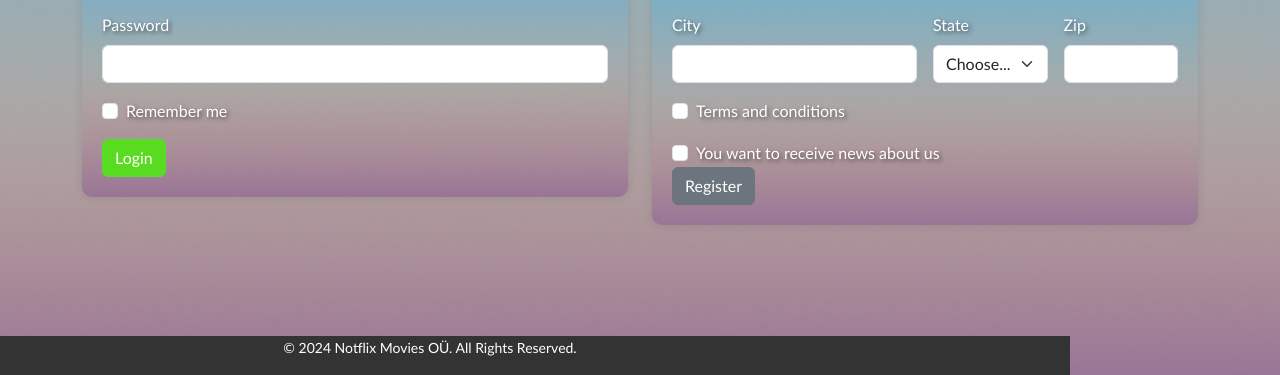
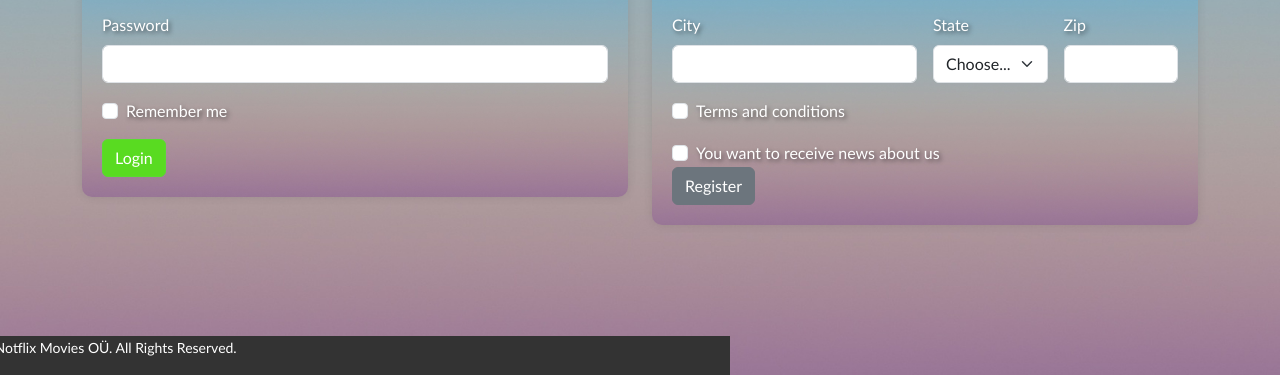
Before and after one commit to MarcusPirita/Hindeline-Koduleht, a plain HTML site: page login.html in a window 1280 px wide. Shown: the part 425-800 px from the top of the page. Drawn offline with nearby package versions, Linux system fonts and the light colour scheme.

Commit message:
01.01.24

```diff
--- a/login.html
+++ b/login.html
@@ -82,7 +82,7 @@
             width: 100%;
             text-align: center;
             font-family: 'Gill Sans', 'Gill Sans MT', Calibri, 'Trebuchet MS', sans-serif;
-            margin-left: -292px;
+            margin-left: -632px;
         }
     </style>
 </head>
```
